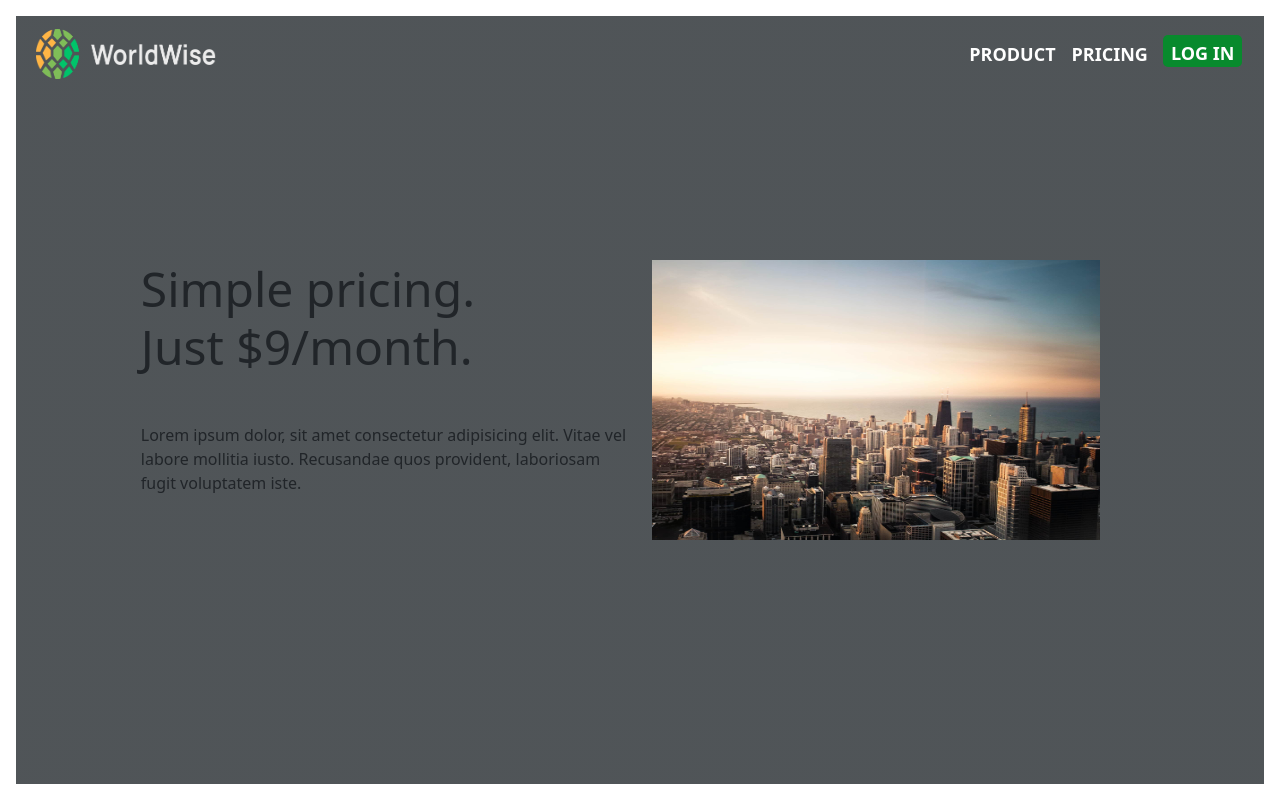
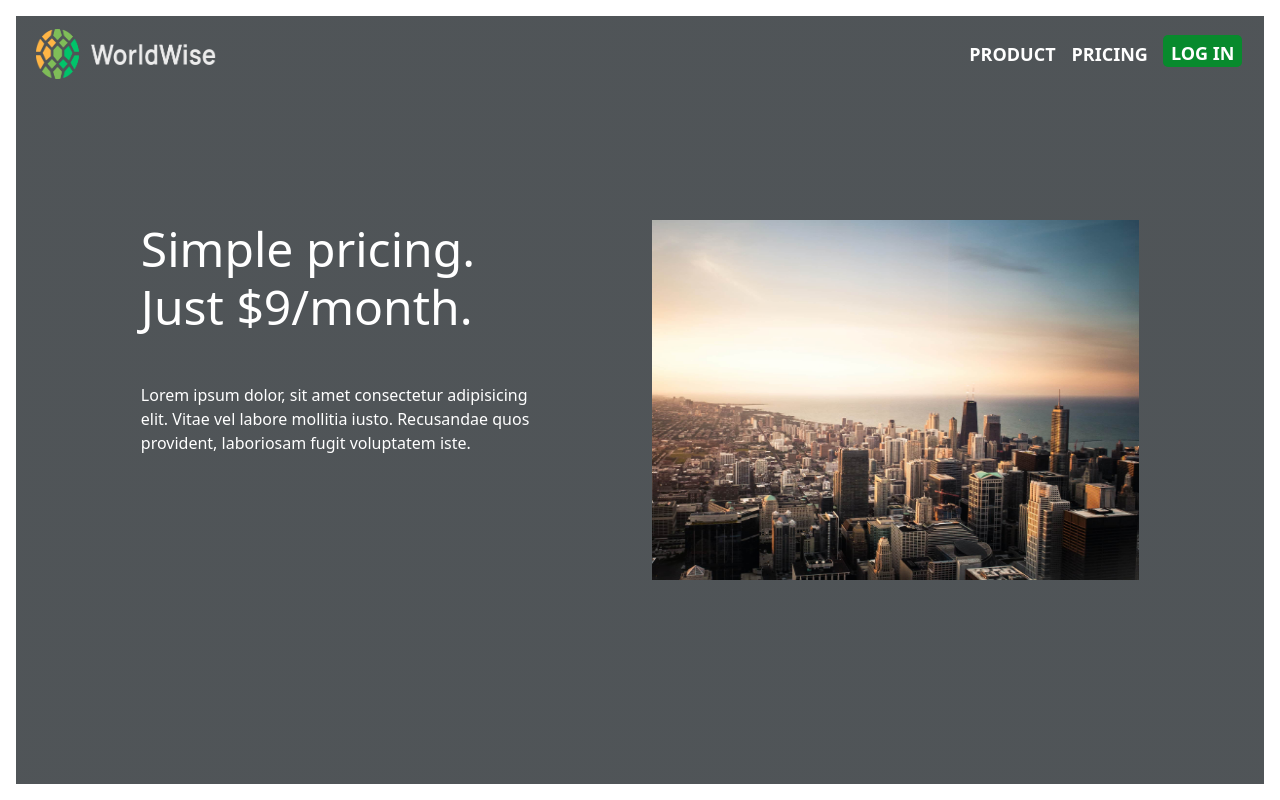
Before and after one commit to shshamim63/WorldWide, a React (Vite) app: page /pricing in a window 1280 px wide. Built offline with nearby package versions, Linux system fonts and the light colour scheme.

Commit message:
fix(proptype): removed unused proptype from NavContainer

```diff
--- a/src/components/Header.jsx
+++ b/src/components/Header.jsx
@@ -18,6 +18,7 @@ const Header = () => {
           <img src={logo} alt="WorldWise" className="brand-image" />
         </NavbarBrand>
         <NavContainer
+          key={activeHeader}
           activeHeader={activeHeader}
           handleOnActive={handleOnActive}
         />
--- a/src/components/NavContainer.jsx
+++ b/src/components/NavContainer.jsx
@@ -36,7 +36,6 @@ const NavContainer = ({ activeHeader, handleOnActive }) => {
 NavContainer.propTypes = {
   activeHeader: PropTypes.string,
   handleOnActive: PropTypes.func,
-  children: PropTypes.children,
 };
 
 export default NavContainer;
--- a/src/pages/Pricing.jsx
+++ b/src/pages/Pricing.jsx
@@ -7,8 +7,8 @@ const Pricing = () => {
     <main className="pricing-container position-relative">
       <Header />
       <section className="d-flex pricing-section align-items-center">
-        <Row>
-          <Col>
+        <Row className="justify-content-center">
+          <Col sm={8} md={7} lg={5}>
             <h2 className="pricing-header">
               Simple pricing.
               <br />
@@ -20,7 +20,7 @@ const Pricing = () => {
               fugit voluptatem iste.
             </p>
           </Col>
-          <Col>
+          <Col sm={8} md={7} lg={{ span: 6, offset: 1 }}>
             <img
               src={pricing}
               alt="overview of a large city with skyscrapers"
--- a/src/styles/pricing.scss
+++ b/src/styles/pricing.scss
@@ -16,14 +16,23 @@
   font-size: 3rem;
   line-height: 1.2;
   margin-bottom: 3rem;
+  color: white;
 }
 
 .pricing-body {
   font-size: 1rem;
   margin-bottom: 2rem;
+  color: white;
 }
 
 .pricing-img {
   height: 35vh;
-  width: 35vw;
+  width: 100%;
+  @media (min-width: $screen-sm) {
+    height: 40vh;
+  }
+
+  @media (min-width: $screen-md) {
+    height: 45vh;
+  }
 }
```
